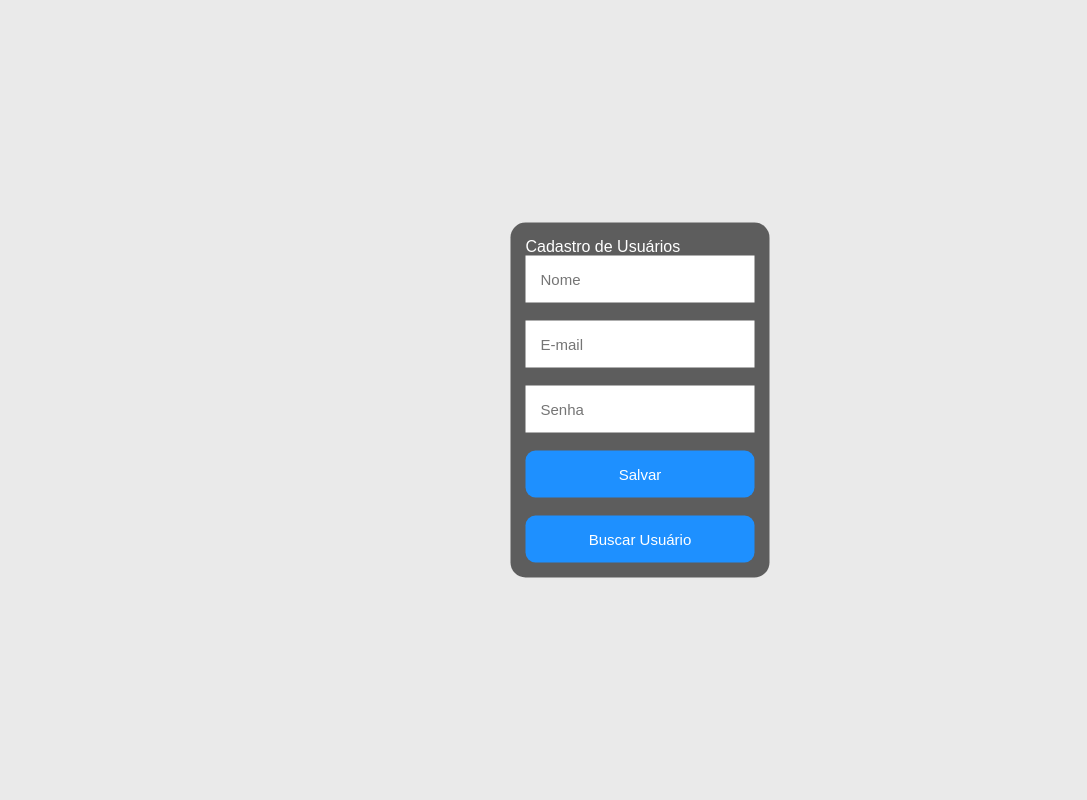
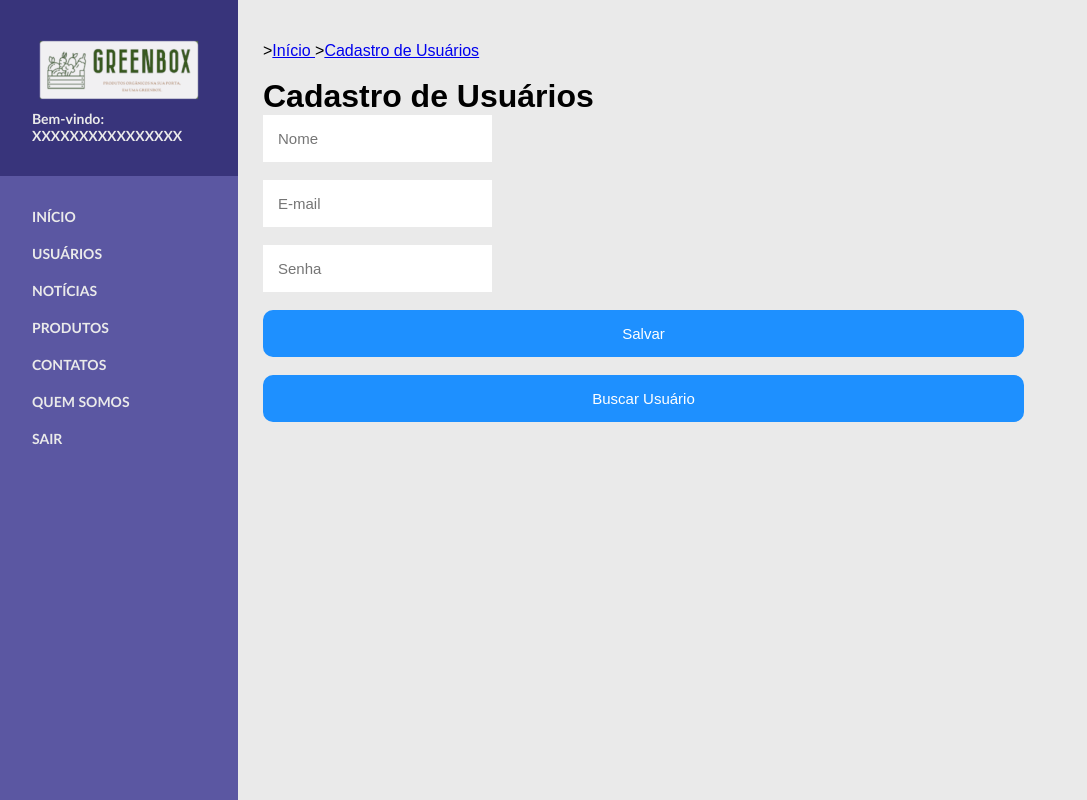
Before and after one commit to onivaldoflores/greenbox, a PHP site: page /adm/cadUsuarios.php in a window 1280 px wide. Shown: the whole page, without its empty margins (0-1087 px from the left). Run offline with PHP 8.4, Linux system fonts and the light colour scheme; a user stored in the database is signed in.

Commit message:
Arquivos atualizados após a aula do dia 11/08

```diff
--- a/adm/cadUsuarios.php
+++ b/adm/cadUsuarios.php
@@ -1,9 +1,20 @@
+<?php
+session_start();
+
+if(!isset($_SESSION['login']) == true){
+    unset($_SESSION['login']);
+    session_destroy();
+    header('location:index.php');
+}
+
+?>
+
 <!DOCTYPE html>
-<html lang="en">
+<html lang="pt-br">
 <head>
     <meta charset="UTF-8">
-    <meta name="viewport" content="width=, initial-scale=1.0">
-    <title>Document</title>
+    <meta name="viewport" content="width=device-width, initial-scale=1.0">
+    <title>Sistema administrativo</title>
     <link rel="stylesheet" href="estilo/estilo.css">
     <script>
         function redirect(){
@@ -12,10 +23,35 @@
     </script>
 </head>
 <body>
-<div id="espaco-login">
-        <form action="usuarioDB.php" method="POST">
-            <fieldset>
-                <legend>Cadastro de Usuários</legend>
+    <div id="geral">
+        <div id="geral-esq">
+            <div id="logo">
+                <img src="img/logo.png" alt="">
+                <br>
+                <label>
+                    Bem-vindo: <br>
+                    XXXXXXXXXXXXXXXX
+                </label>
+            </div>
+            <div id="menu">
+                <?php
+                    require_once("menu.php");
+                ?>
+            </div>
+        </div>
+        <div id="geral-dir1">
+            <div class="mapa-site">
+                <p>
+                    ><a href="sistema.php">Início </a>
+                    ><a href="cadUsuario.php">Cadastro de Usuários </a>
+                </p>
+                <br>
+                <h1>Cadastro de Usuários</h1>
+            </div>
+
+            <div>
+                <form action="usuarioDB.php" method="POST">
+
                 <input type="text" name="nome" class="campoForm" placeholder="Nome">
                 <br><br>
                 <input type="text" name="email" class="campoForm" placeholder="E-mail">
@@ -25,8 +61,15 @@
                 <input type="submit" name="Salvar" class="btnEnviar" value="Salvar">
                 <br><br>
                 <input type="button" name="Buscar" onclick="redirect()" class="btnEnviar" value="Buscar Usuário">
-            </fieldset>
-        </form>
+
+                </form>
+            </div>
+
+
+
+
+        </div>
     </div>
+
 </body>
 </html>
--- a/adm/estilo/estilo.css
+++ b/adm/estilo/estilo.css
@@ -108,6 +108,11 @@ body{
     padding: 42px 0px 0px 25px;
 }
 
+#geral-dir1{
+    flex-grow: 1;
+    padding: 42px 0px 0px 25px;
+}
+
 .titulo-aba{
     border-radius: 10px 10px 0px 0px;
     background: #D9D9D9;
@@ -139,3 +144,8 @@ body{
     line-height: normal;
     padding: 10px;
 }
+
+.mapa-site{
+    grid-column-start: 1;
+    grid-column-end: 3;
+}
```
Also changed, not shown: adm/sistema.php (+7 -0 lines).
